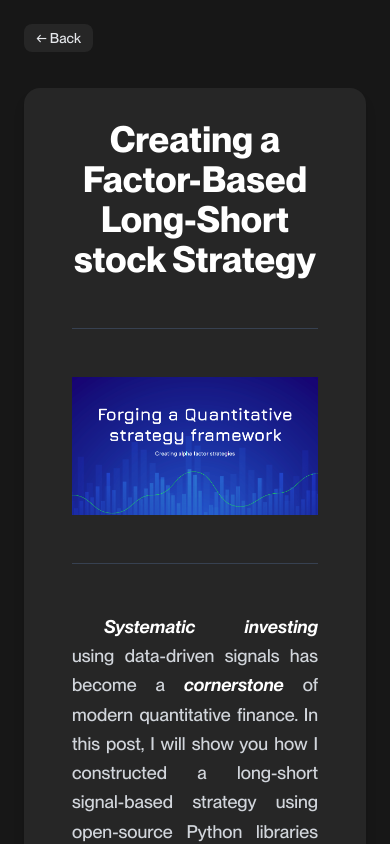
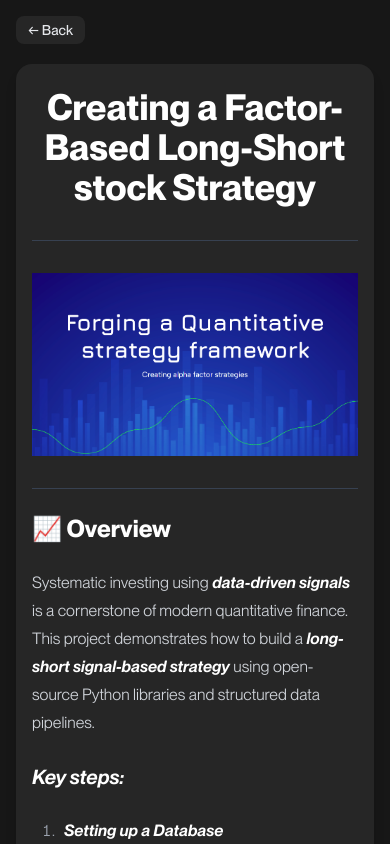
Before and after one commit to cadenlund/NextjsPortfolio, a Next.js app: page /projects/Long-short-portfolio in a window 390 px wide. Built offline with nearby package versions, Linux system fonts and the light colour scheme.

Commit message:
worked on alpah factor project for a bit

```diff
--- a/app/projects/Long-short-portfolio/content.ts
+++ b/app/projects/Long-short-portfolio/content.ts
@@ -3,7 +3,6 @@ const markdown = `
 <h1 align="center">
 Creating a Factor-Based Long-Short stock Strategy
 </h1>
-
 
 ---
 
@@ -13,49 +12,128 @@ Creating a Factor-Based Long-Short stock Strategy
 
 ---
 
-<p class="text-lg font-medium indent-8 leading-relaxed my-4 text-justify">
-  <strong>Systematic investing</strong> using data-driven signals has become a <strong>cornerstone</strong> of modern quantitative finance. In this post, I will show you how I
-  constructed a long-short signal-based strategy using open-source Python libraries and <strong>structured</strong> data pipelines.
-  Below are the <strong>key steps</strong> in recreating this framework to build your own strategies:
-</p>
+## 📈 Overview
 
-<ol class="list-decimal list-inside text-lg font-medium space-y-2">
-  <li>Setting up a Database</li>
-  <li>Creating Alpha Factors</li>
-  <li>Evaluating Alpha Factors</li>
-  <li>Backtesting</li>
-  <li>Live Implementation</li>
-</ol>
+Systematic investing using **data-driven signals** is a cornerstone of modern quantitative finance.
+This project demonstrates how to build a **long-short signal-based strategy** using open-source Python libraries and structured data pipelines.
 
-
+### Key steps:
+1. **Setting up a Database**
+2. **Creating Alpha Factors**
+3. **Evaluating Alpha Factors**
+4. **Backtesting**
+5. **Live Implementation**
 
 ---
 
-## Setting Up the Tools
+## 🛠️ Setting Up the Tools
 
-<p class="text-lg font-medium indent-8 leading-relaxed my-4 text-justify">
-  For this project, I use <strong>jupyter lab</strong> for python coding. Jupyter Lab provides a <strong>notebook</strong> like coding experience with blocks for
-  <strong>code and markdown</strong>. It also provides a <strong>rich toolset</strong> with features like an <strong>interactive debugger</strong>, <strong>contextual help windows</strong>,
-   and <strong>autocompletion</strong>.
-</p>
+For this project, I used **JupyterLab**, which provides a notebook-style coding experience with:
+- separate **code and markdown cells**
+- an **interactive debugger**
+- **contextual help windows**
+- and **autocompletion** for productivity
+
+I also utilized python **version 3.10** in an anaconda environment, which allows for easy package management and environment isolation.
 
 ---
 
 ## 🗃️ Designing the Database
 
-To manage historical market data efficiently, I designed a schema with three tables:
+To manage historical market data efficiently, I leveraged a **PostgreSQL** database with the **TimescaleDB** extension. TimescaleDB introduces **hypertables**: an ultra efficent way to store time-series data,
+ allowing for fast queries and substantial compression.
 
-1. **Providers** – to record data providers.
-2. **Instruments** – to track stock tickers and metadata.
-3. **OHLCV** – to store historical price and volume data as a hypertable.
+1. **Metadata** – Metadata about sector and industry classifications, and other instrument details.
+2. **OHLCV** – to store historical price and volume data as a hypertable.
 
 ### Example SQL Schema
 
 \`\`\`sql
-CREATE TABLE providers (...);
-CREATE TABLE instruments (...);
-CREATE TABLE ohlcv (...);
-SELECT create_hypertable('ohlcv', 'timestamp');
+-- 1) Metadata table for all tickers
+CREATE TABLE IF NOT EXISTS ticker_metadata (
+    ticker       TEXT        PRIMARY KEY,
+    active       BOOLEAN     NOT NULL,
+    market_cap   DOUBLE PRECISION,
+    list_date    DATE,
+    sic_code     TEXT
+);
+
+-- 2) OHLCV table, linked by a foreign key to ticker_metadata
+CREATE TABLE IF NOT EXISTS ohlcv_data (
+    time         TIMESTAMPTZ NOT NULL,
+    ticker       TEXT        NOT NULL
+        REFERENCES ticker_metadata(ticker)
+        ON UPDATE CASCADE
+        ON DELETE RESTRICT,
+    open         DOUBLE PRECISION NOT NULL,
+    high         DOUBLE PRECISION NOT NULL,
+    low          DOUBLE PRECISION NOT NULL,
+    close        DOUBLE PRECISION NOT NULL,
+    volume       DOUBLE PRECISION NOT NULL,
+    transactions BIGINT       NOT NULL,
+    PRIMARY KEY (time, ticker)
+);
+
+SELECT create_hypertable('ohlcv_data', 'time');
+\`\`\`
+
+Storing information such as **sic_code** and **market_cap** allows for more sophisticated filtering and analysis, we can group stocks by sector or industry, or filter out small-cap stocks.
+
+---
+
+## 📊 Data Overview
+
+The data provider that I used for this project is **Polygon.io**. We paid access for the standard plan giving us access to around 12000 us stocks and ETFs, with 5 years of historical data.
+They also include access to company financials, stock splits, dividends, and other useful data that will be used later in the project. Polygon.io provides two standard methods of acessing data:
+
+1. **REST API** – for downloading small to medium amounts of historical data
+2. **Amazon S3** – for downloading bulk amounts of historical data
+
+Before showing how to download, process, and store the data, I will show some examples of the data that we will be working with. Using the **PSQL command line client**,
+ we can query both tables to get a larger view.
+
+ ### Example ohlcv data query:
+ \`\`\`sql
+ SELECT * FROM ohlcv_data
+LIMIT 50;
+ \`\`\`
+
+ <p align="center">
+  <img src="/images/longshortportfolioproject/ohlcv_data.png" alt="Example Image" />
+</p>
+
+### Example metadata query:
+ \`\`\`sql
+ SELECT * FROM ticker_metadata
+LIMIT 50;
+ \`\`\`
+
+  <p align="center">
+  <img src="/images/longshortportfolioproject/metadata.png" alt="Example Image" />
+</p>
+
+---
+
+## 📥 Data Aquisition and Preprocessing
+
+I faced many issues initially downloading the data via the REST API. Polygons REST API throttles the rate of requests which can lead to incomplete data downloads.
+I later resorted to the Amazon S3 method, which allows for bulk downloads of historical data via Amazon cloud storage. The first thing(after constructing a database) is to import
+the required python libraries and packages.
+
+ \`\`\`python
+ import boto3 #Amazon AWS Python SDK
+from botocore.config import Config #Config for SDK
+from dotenv import load_dotenv # Load .ENV file containing protected information
+import os # Ability to manage and access neigboring files
+from io import BytesIO # For reading binary data from S3
+import pandas as pd # For data manipulation
+from tqdm import tqdm # For progress bars
+import matplotlib.pyplot as plt # For plotting data
+ \`\`\`
+
+ Extracting the data from S3 is done using the **boto3** library, which is the official AWS SDK for Python. It allows us to connect to S3 (**Simple Storage Service**), a cloud storage service that
+ allows users to store and retrieve data. Polygon.io provides a public S3 bucket that contains all the historical data in compressed CSV format.
+
 
 `;
 
--- a/app/projects/Long-short-portfolio/page.tsx
+++ b/app/projects/Long-short-portfolio/page.tsx
@@ -3,11 +3,10 @@ import React from "react";
 import Link from "next/link";
 import { motion } from "framer-motion";
 import ReactMarkdown from "react-markdown";
-import markdownContent from "./content"; // ← Import your .ts file with markdown
+import markdownContent from "./content"; // ← your markdown
 import { Prism as SyntaxHighlighter } from "react-syntax-highlighter";
 import { vscDarkPlus } from "react-syntax-highlighter/dist/esm/styles/prism";
 import rehypeRaw from "rehype-raw";
-
 
 export default function AlphaFactorPage() {
     return (
@@ -15,26 +14,49 @@ export default function AlphaFactorPage() {
             initial={{ scale: 0.2, opacity: 0, originX: 0.5, originY: 0.5 }}
             animate={{ scale: 1, opacity: 1 }}
             transition={{ duration: 0.2, ease: "easeOut" }}
-            className="fixed inset-0 z-50 bg-gray-300 dark:bg-neutral-900 overflow-auto p-6"
+            className="fixed inset-0 z-50 bg-gray-300 dark:bg-neutral-900 overflow-auto p-4 sm:p-6"
         >
             <Link
                 href="/projects"
-                className="fixed top-6 left-6 bg-gray-400 dark:bg-neutral-800 px-3 py-1 rounded-lg text-sm font-medium text-gray-800 dark:text-gray-200 hover:bg-gray-500 dark:hover:bg-neutral-700 z-50"
+                className="fixed top-4 left-4 sm:top-6 sm:left-6 bg-gray-400 dark:bg-neutral-800 px-3 py-1 rounded-lg text-sm font-medium text-gray-800 dark:text-gray-200 hover:bg-gray-500 dark:hover:bg-neutral-700 z-50"
             >
                 ← Back
             </Link>
 
-            <div className="w-full max-w-7xl mx-auto mt-16 bg-gray-200 dark:bg-neutral-800 px-12 py-8 rounded-2xl shadow-lg">
-                <article className="prose dark:prose-invert max-w-none prose-pre:bg-transparent prose-pre:p-0 prose-pre:shadow-none prose-pre:border-0">
+            <div className="
+                w-full
+                max-w-7xl
+                mx-auto
+                mt-12
+                sm:mt-16
+                bg-gray-200
+                dark:bg-neutral-800
+                px-4
+                sm:px-6
+                md:px-12
+                py-6
+                sm:py-8
+                rounded-2xl
+                shadow-lg
+            ">
+                <article className="
+                    prose
+                    dark:prose-invert
+                    max-w-none
+                    prose-pre:bg-transparent
+                    prose-pre:p-0
+                    prose-pre:shadow-none
+                    prose-pre:border-0
+                    space-y-6
+                    sm:space-y-8
+                ">
                     <ReactMarkdown rehypePlugins={[rehypeRaw]}
                                    components={{
                                        code({ node, className, children, ...props }) {
                                            const match = /language-(\w+)/.exec(className || "");
                                            if (match && node && !node.properties.inline) {
-                                    // ...
                                                return (
                                                    <SyntaxHighlighter
-                                            // eslint-disable-next-line @typescript-eslint/no-explicit-any
                                                        style={vscDarkPlus as any}
                                                        language={match[1]}
                                                        PreTag="div"
```
Also changed, not shown: public/images/longshortportfolioproject/metadata.png (added), public/images/longshortportfolioproject/ohlcv_data.png (added). Lines whose indentation alone changed are shown as unchanged.
